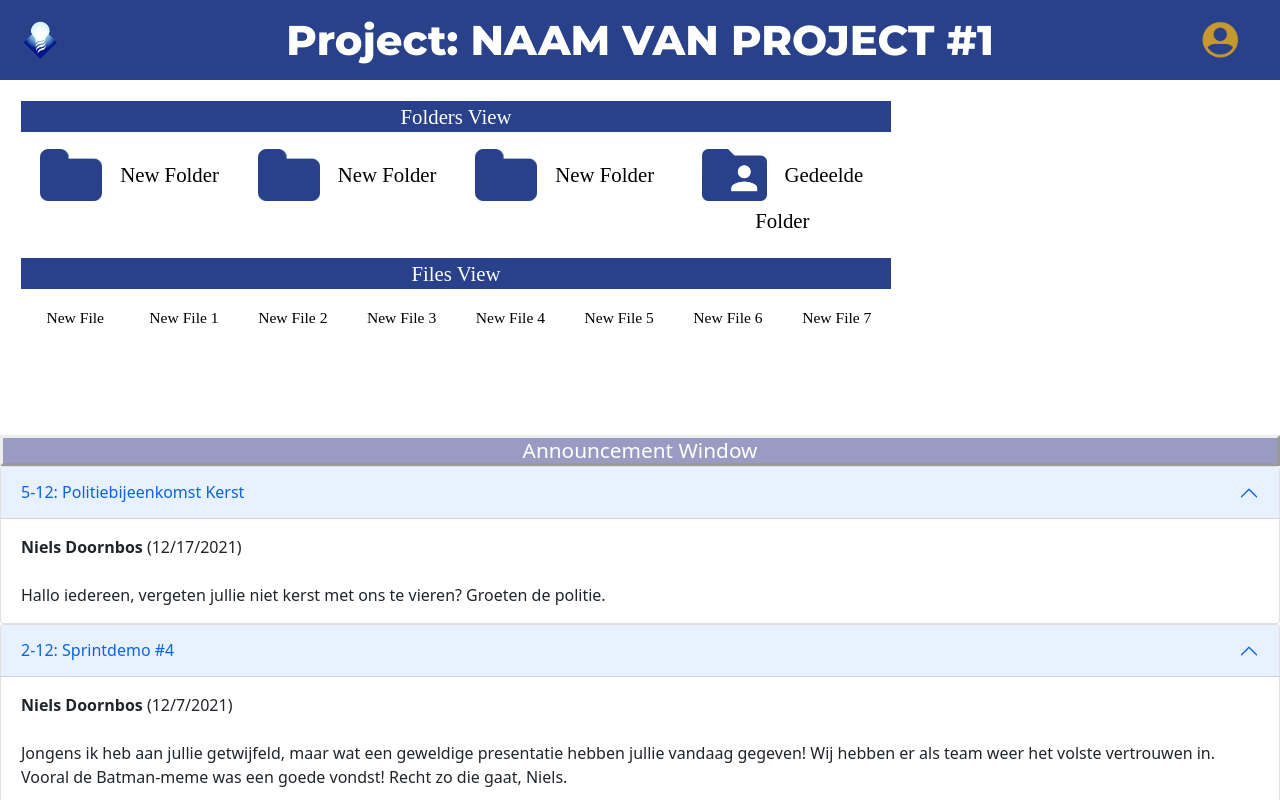
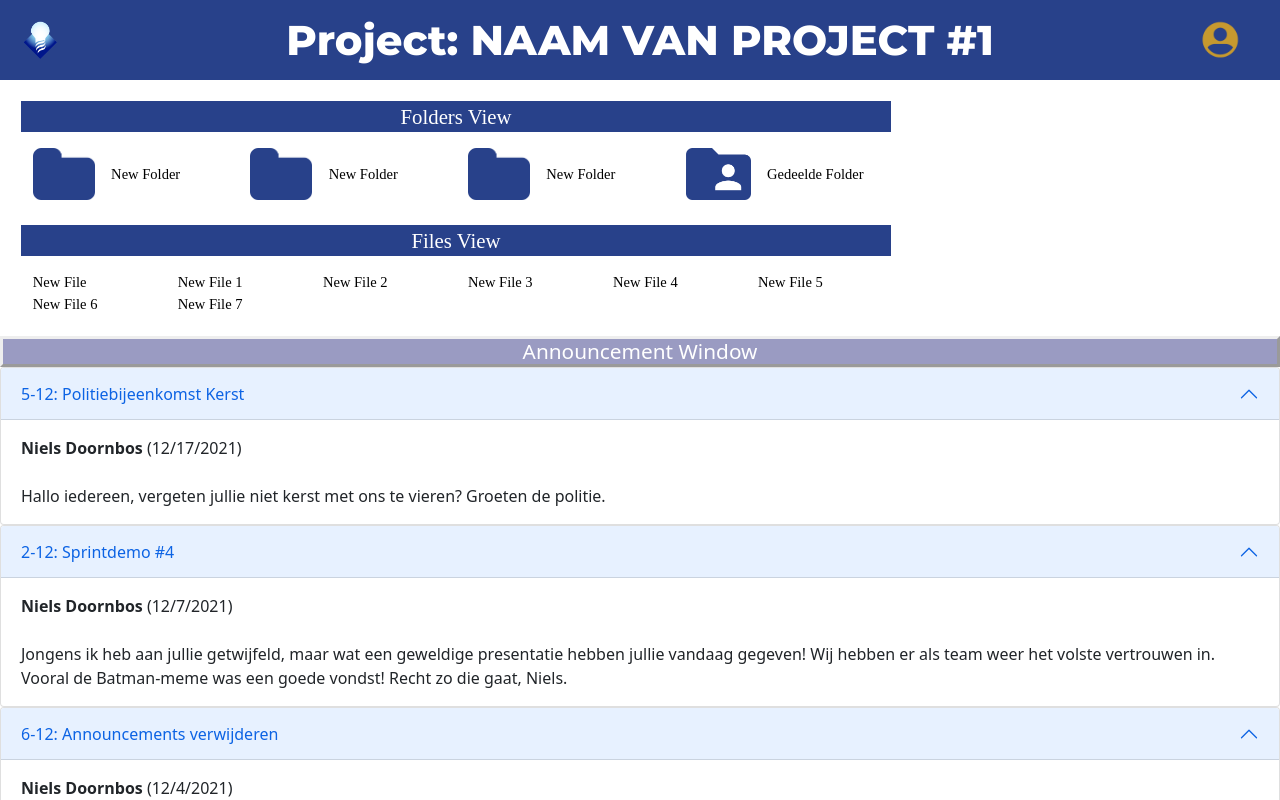
Before and after one commit to Hayo1706/Innovatiehuis-Intranet, a Vue app in the folder intranet-project/: page /project/1 in a window 1280 px wide. Shown: the top 800 px of the page. Built offline with nearby package versions, Linux system fonts and the light colour scheme; a web font is replaced by a local one.

Commit message:
Small update Folder/FileView Bootstrap

```diff
--- a/intranet-project/src/pages/project/FilesView.vue
+++ b/intranet-project/src/pages/project/FilesView.vue
@@ -1,13 +1,12 @@
 <template>
     <div class='filesview'>
        <p>Files View</p>
-        <table>
-          <tr>
-          <span v-for="file in files" :key="file.name">
-          <td>{{file.name}}</td>
-          </span>
-          </tr>
-      </table>
+        <div class="container-fluid">
+        <div class="row">
+          <div v-for="file in files" :key="file.name" class="col-sm-2" >
+            {{file.name}}</div>
+        </div>
+      </div>
     </div>
 </template>
 
@@ -46,18 +45,11 @@ p {
   margin: calc(1vw + 1vh);
   text-align: center;
 }
-img {
-  height: width;
-  padding-right: 1vw;
-  padding-bottom: 0.5vh;
+.container-fluid{
+  color: black;
 }
-table{
-  width: 100%;
-  color: black;
-  font-size: calc(0.75vw + 0.75vh);;
-}
-td{
-  width: calc(68vw / 8);
-  height: calc(68vw / 8);
+.row{
+  font-size: calc(0.7vw + 0.7vh);
+  text-align: left;
 }
 </style>
--- a/intranet-project/src/pages/project/FoldersView.vue
+++ b/intranet-project/src/pages/project/FoldersView.vue
@@ -1,14 +1,14 @@
 <template>
     <div class='folderview'>
       <p>Folders View</p>
-        <table>
-          <tr>
-          <span v-for="folder in folders" :key="folder.name">
-          <td v-if="folder.shared == 'no'"><img src=".\..\..\assets\images\folder.png"/> {{folder.name}}</td>
-          <td v-if="folder.shared == 'yes'"><img src=".\..\..\assets\images\shared_folder.png"/> {{folder.name}}</td>
-          </span>
-          </tr>
-      </table>
+      <div class="container-fluid">
+        <div class="row">
+          <div v-for="folder in folders" :key="folder.name" class="col-sm-3" >
+            <img v-if="folder.shared == 'no'" src=".\..\..\assets\images\folder.png"/>
+            <img v-if="folder.shared == 'yes'" src=".\..\..\assets\images\shared_folder.png"/>
+            {{folder.name}}</div>
+        </div>
+      </div>
     </div>
 </template>
 
@@ -53,11 +53,11 @@ img {
   padding-right: 1vw;
   padding-bottom: 0.5vh;
 }
-table{
-  width: 100%;
+.container-fluid{
   color: black;
 }
-td{
-  width: calc(68vw / 4);
+.row{
+  font-size: calc(0.7vw + 0.7vh);
+  text-align: left;
 }
 </style>
```
